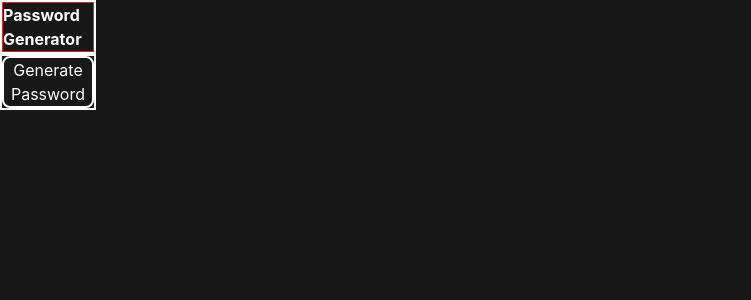
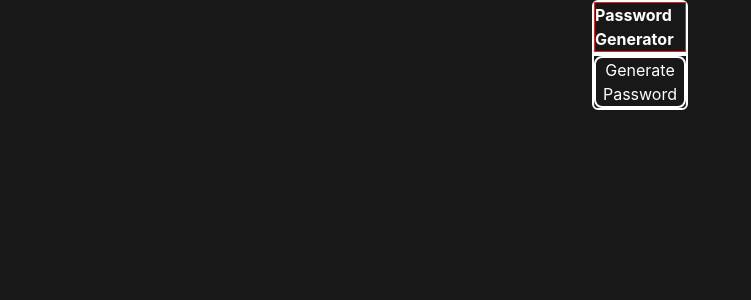
Before and after one commit to Killdroid2342/password-generator, a React (Create React App) app: page / in a window 1280 px wide. Shown: the top 300 px of the page, without its empty margins (0-751 px from the left). Built offline with nearby package versions, Linux system fonts and the light colour scheme; the HTML template or start-up script is replaced by a standard one.

Commit message:
aligned box center

```diff
--- a/src/PasswordGen/PasswordGen.js
+++ b/src/PasswordGen/PasswordGen.js
@@ -8,7 +8,8 @@ const PasswordGen = () => {
     setPassword(Math.round(Math.random() * max));
   };
   return (
-    <div className='border-2 border-white w-24'>
+    <div className='flex flex-col items-center justify-center'>
+      <div className='border-2 border-white w-24 rounded-md '>
         <h1 className='font-bold border border-red-600 text-white'>
           Password Generator
         </h1>
@@ -20,6 +21,7 @@ const PasswordGen = () => {
           Generate Password
         </button>
       </div>
+    </div>
   );
 };
 
```
Lines whose indentation alone changed are shown as unchanged.
